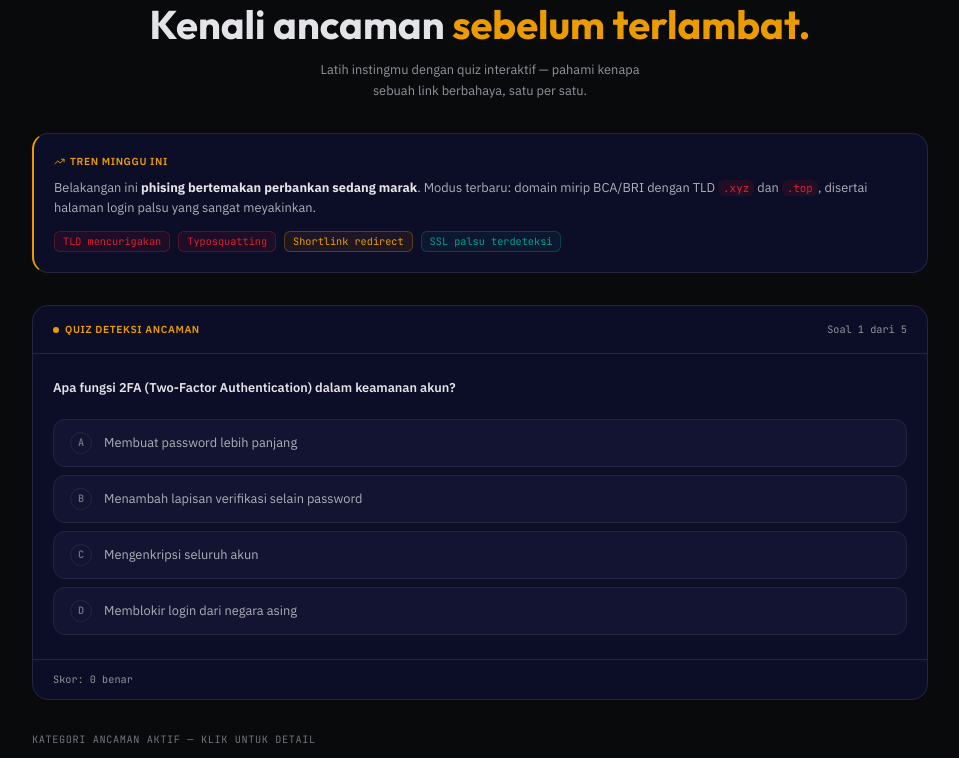
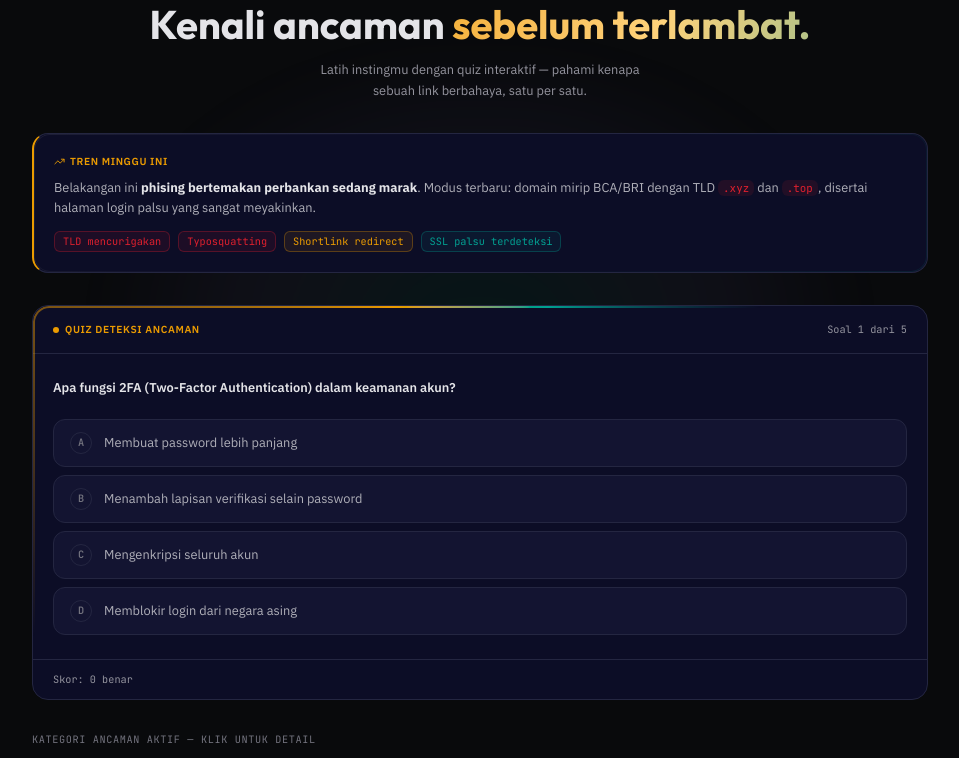
Before and after one commit to michiooo290-rgb/ceklink, a Next.js app: page / in a window 1280 px wide. Shown: the part 4800-5558 px from the top of the page, without its empty margins (160-1119 px from the left). Built offline with nearby package versions, Linux system fonts and the light colour scheme; no server answers.

Commit message:
feat: elevate edukasi section with 21st.dev-style border beam + gradient rings

```diff
--- a/app/enhancements.css
+++ b/app/enhancements.css
@@ -1,9 +1,9 @@
-/* ════════════════════════════════════════════
+/* ════════════════════════════
    Enhancements — premium visual polish
    Dimuat SETELAH globals.css agar meng-override.
    Menyasar class yang sudah ada (tanpa ubah komponen).
    Semua animasi menghormati prefers-reduced-motion.
-   ════════════════════════════════════════════ */
+   ════════════════════════════ */
 
 /* ── 1. Hero accent: teks gradien beranimasi ── */
 .hero-accent {
@@ -95,11 +95,11 @@
   );
 }
 
-/* ════════════════════════════════════════════
+/* ════════════════════════════
    6. Hero URL demo card — kedalaman 3D & floating
    Tilt interaktif dikendalikan oleh components/DemoTilt.jsx.
    Animasi float di bawah ini jadi fallback bila JS tidak aktif.
-   ════════════════════════════════════════════ */
+   ════════════════════════════ */
 
 .hero-demo {
   perspective: 1400px;
@@ -181,9 +181,9 @@
   }
 }
 
-/* ════════════════════════════════════════════
+/* ════════════════════════════
    7. Padatkan How It Works & Data Sources (spacing lebih rapat)
-   ════════════════════════════════════════════ */
+   ════════════════════════════ */
 
 .hiw-section {
   padding-block: 3.5rem;
@@ -207,10 +207,10 @@
   }
 }
 
-/* ════════════════════════════════════════════
+/* ════════════════════════════
    8. Scroll reveal — section fade/slide-in saat masuk viewport
    Class .reveal ditambahkan oleh components/ScrollReveal.jsx.
-   ════════════════════════════════════════════ */
+   ════════════════════════════ */
 
 .reveal {
   opacity: 0;
@@ -226,9 +226,9 @@
   transform: none;
 }
 
-/* ════════════════════════════════════════════
+/* ════════════════════════════
    9. Aksesibilitas — focus ring konsisten (hanya keyboard)
-   ════════════════════════════════════════════ */
+   ════════════════════════════ */
 
 :where(a, button, input, textarea, select, [tabindex]):focus-visible {
   outline: 2px solid #2DCB85;
@@ -236,9 +236,9 @@
   border-radius: 6px;
 }
 
-/* ════════════════════════════════════════════
+/* ════════════════════════════
    10. Mobile — cegah scroll horizontal tak sengaja
-   ════════════════════════════════════════════ */
+   ════════════════════════════ */
 
 @media (max-width: 640px) {
   html,
@@ -247,11 +247,11 @@
   }
 }
 
-/* ════════════════════════════════════════════
+/* ════════════════════════════
    11. Aurora & starfield — latar Deep Space
    Dirender oleh components/AuroraBackground.jsx.
    Ringan (CSS murni), di belakang semua konten.
-   ════════════════════════════════════════════ */
+   ════════════════════════════ */
 
 .aurora-bg {
   position: fixed;
@@ -304,6 +304,185 @@
   100% { opacity: 0.85; }
 }
 
+/* ════════════════════════════
+   12. Edukasi — polish ala 21st.dev
+   Border-beam pada kartu quiz, gradient-ring pada kartu
+   ancaman/tips & strip tren, judul beranimasi, ambient glow.
+   Menyasar class .edu-* yang sudah ada (tanpa ubah JSX).
+   ════════════════════════════ */
+
+@property --edu-angle {
+  syntax: "<angle>";
+  initial-value: 0deg;
+  inherits: false;
+}
+
+/* Ambient glow lembut teal-ungu di belakang seksi */
+.edu-section {
+  position: relative;
+}
+
+.edu-section::before {
+  content: "";
+  position: absolute;
+  top: 8%;
+  left: 50%;
+  width: min(900px, 92%);
+  height: 60%;
+  transform: translateX(-50%);
+  background: radial-gradient(
+    ellipse 60% 50% at 50% 40%,
+    oklch(62% 0.14 185 / 8%),
+    oklch(55% 0.15 285 / 6%) 45%,
+    transparent 72%
+  );
+  filter: blur(20px);
+  pointer-events: none;
+  z-index: 0;
+}
+
+.edu-inner {
+  position: relative;
+  z-index: 1;
+}
+
+/* Judul aksen: gradien menyapu (konsisten dgn hero-accent) */
+.edu-title-accent {
+  background: linear-gradient(110deg, var(--color-accent), #ffd27a 45%, var(--color-secondary));
+  background-size: 220% auto;
+  -webkit-background-clip: text;
+  background-clip: text;
+  -webkit-text-fill-color: transparent;
+  color: transparent;
+  animation: enh-sheen 7s linear infinite;
+}
+
+/* Kartu quiz: border-beam berputar */
+.edu-quiz-wrap {
+  position: relative;
+  isolation: isolate;
+}
+
+.edu-quiz-wrap::after {
+  content: "";
+  position: absolute;
+  inset: 0;
+  border-radius: inherit;
+  padding: 1.5px;
+  background: conic-gradient(
+    from var(--edu-angle),
+    transparent 55%,
+    var(--color-accent) 78%,
+    var(--color-secondary) 90%,
+    transparent 100%
+  );
+  -webkit-mask:
+    linear-gradient(#000 0 0) content-box,
+    linear-gradient(#000 0 0);
+  -webkit-mask-composite: xor;
+  mask-composite: exclude;
+  animation: enh-border-beam 6s linear infinite;
+  pointer-events: none;
+  z-index: 2;
+}
+
+@keyframes enh-border-beam {
+  to { --edu-angle: 360deg; }
+}
+
+/* Gradient-ring pada kartu ancaman, tips & strip tren */
+.edu-threat-card,
+.edu-tip-pill,
+.edu-ai-strip {
+  position: relative;
+}
+
+.edu-threat-card::before,
+.edu-tip-pill::before,
+.edu-ai-strip::before {
+  content: "";
+  position: absolute;
+  inset: 0;
+  border-radius: inherit;
+  padding: 1px;
+  background: linear-gradient(
+    135deg,
+    oklch(100% 0 0 / 14%),
+    transparent 40%,
+    transparent 60%,
+    oklch(62% 0.14 185 / 22%)
+  );
+  -webkit-mask:
+    linear-gradient(#000 0 0) content-box,
+    linear-gradient(#000 0 0);
+  -webkit-mask-composite: xor;
+  mask-composite: exclude;
+  opacity: 0.55;
+  transition: opacity var(--dur-normal) var(--ease-out);
+  pointer-events: none;
+}
+
+.edu-threat-card:hover::before,
+.edu-tip-pill:hover::before {
+  opacity: 1;
+}
+
+/* Hover kartu ancaman: tambahan garis tepi teal */
+.edu-threat-card:hover {
+  box-shadow:
+    0 12px 32px oklch(0% 0 0 / 45%),
+    0 0 0 1px oklch(62% 0.14 185 / 20%);
+}
+
+/* Opsi quiz: geser + garis aksen saat hover */
+.edu-quiz-option {
+  transition:
+    transform var(--dur-fast) var(--ease-out),
+    background var(--dur-fast) var(--ease-out),
+    border-color var(--dur-fast) var(--ease-out);
+}
+
+.edu-quiz-option:not(:disabled):hover {
+  transform: translateX(4px);
+  border-color: oklch(75% 0.17 75 / 45%);
+}
+
+/* Tombol CTA edukasi: kilau menyapu (pola sec.3) */
+.edu-cta-btn {
+  position: relative;
+  overflow: hidden;
+  isolation: isolate;
+}
+
+.edu-cta-btn::after {
+  content: "";
+  position: absolute;
+  top: 0;
+  left: -80%;
+  width: 55%;
+  height: 100%;
+  background: linear-gradient(120deg, transparent, oklch(100% 0 0 / 25%), transparent);
+  transform: skewX(-20deg);
+  transition: left 0.6s var(--ease-out);
+  pointer-events: none;
+  z-index: 1;
+}
+
+.edu-cta-btn:hover::after {
+  left: 140%;
+}
+
+/* Hormati preferensi kurangi gerak (edukasi) */
+@media (prefers-reduced-motion: reduce) {
+  .edu-title-accent,
+  .edu-quiz-wrap::after {
+    animation: none !important;
+  }
+  .edu-quiz-option:not(:disabled):hover {
+    transform: none;
+  }
+}
+
 /* ── Hormati preferensi kurangi gerak ── */
 @media (prefers-reduced-motion: reduce) {
   .hero-accent,
```
